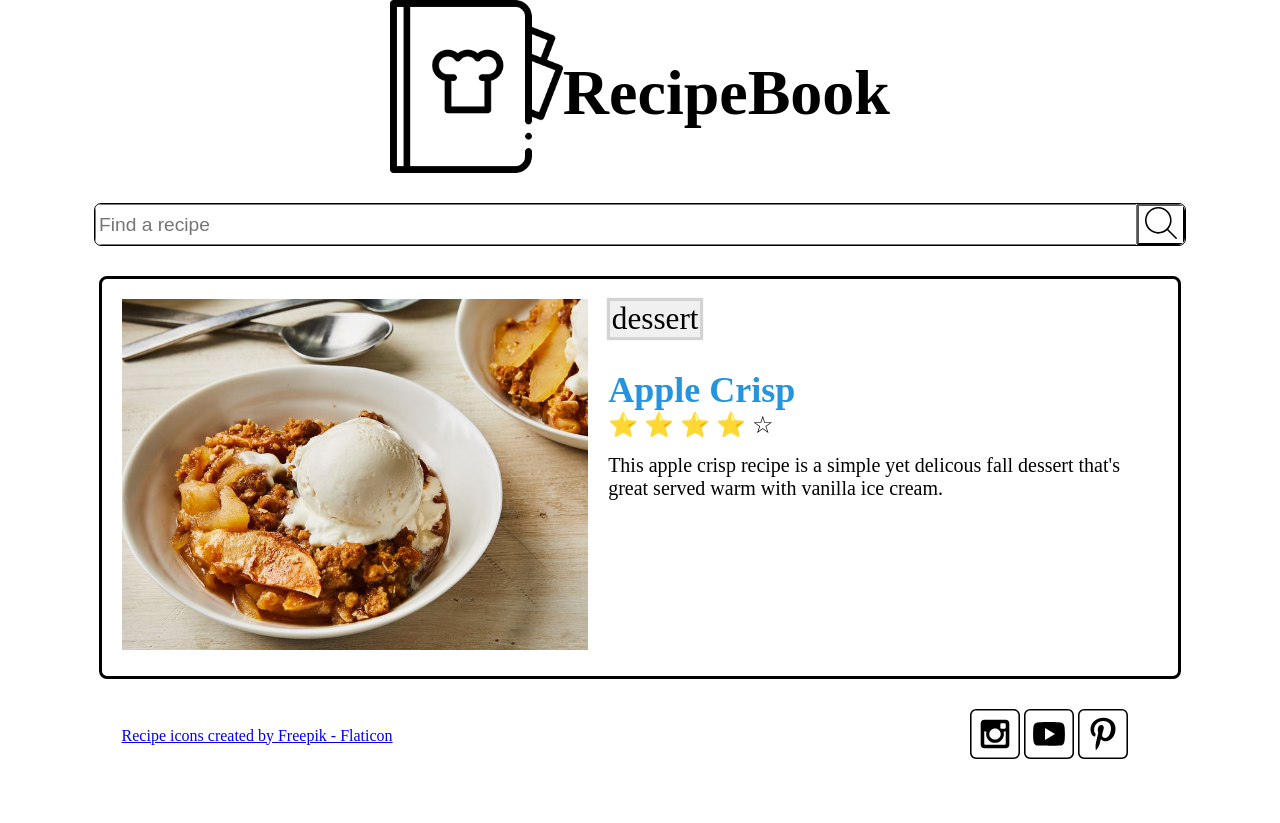
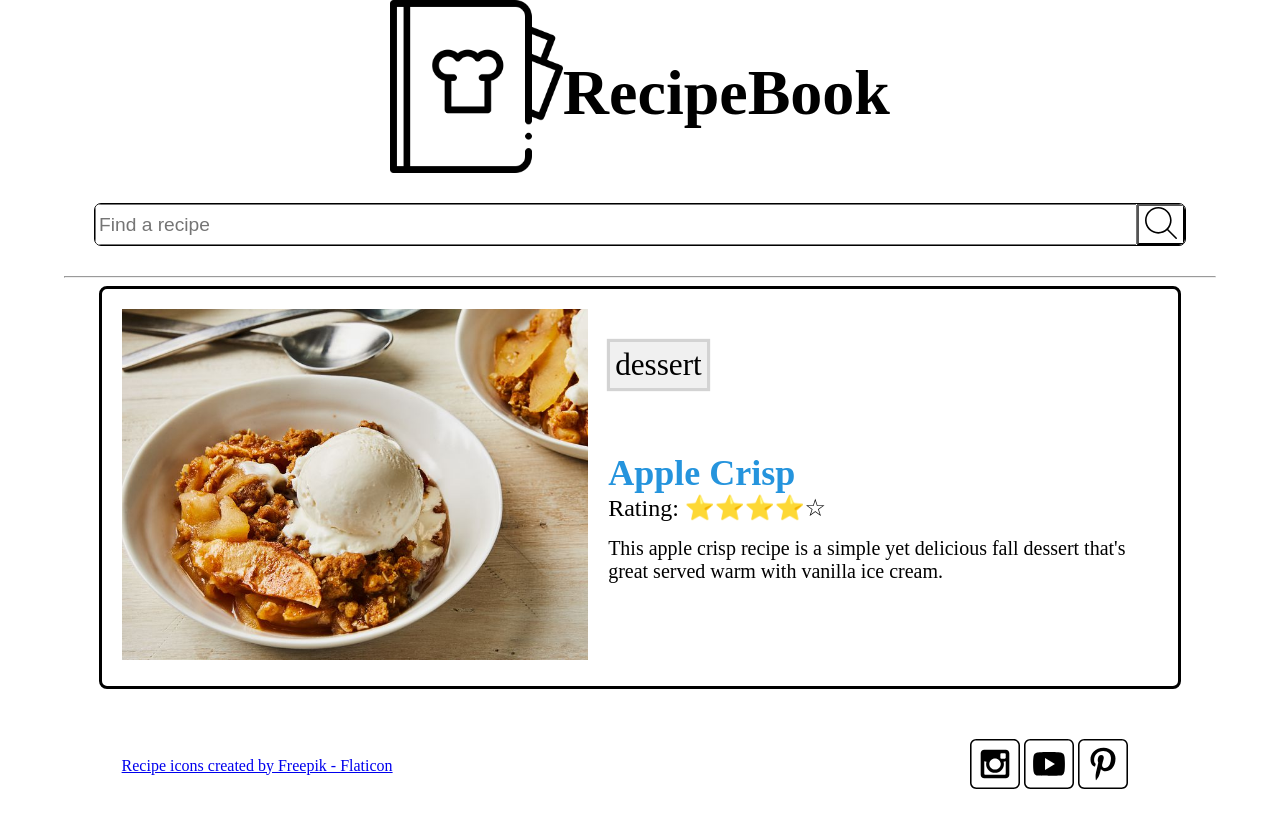
Before and after one commit to hunterrowley67/wdd131, a plain HTML site: page recipes/index.html in a window 1280 px wide. Before the commit the page ends 800 px from the top, so only its background shows below. Drawn offline with Linux system fonts and the light colour scheme.

Commit message:
filter prove assignment

```diff
--- a/recipes/index.html
+++ b/recipes/index.html
@@ -35,31 +35,16 @@
             <h1>RecipeBook</h1>
         </div>
         <div id="search-bar">
-            <form action="/search-page" method="get" id="search-bar-form">
-                <input type="search" id="search-input" name="search-input" placeholder="Find a recipe">
-                <button id="search-bar-button">
-                    <img src="images/search.svg" alt="A maginfying glass button used to search for recipes.">
-                </button>
-            </form>
+            <input type="search" id="search-input" name="search-input" placeholder="Find a recipe">
+            <button id="search-bar-button">
+                <img src="images/search.svg" alt="A maginfying glass button used to search for recipes.">
+            </button>
         </div>
+        <hr>
     </header>
     <main>
-        <section class="recipe-card">
-            <div class="recipe-details">
-                <h2 class="recipe-name">Apple Crisp</h2>
-                <p class="recipe-tag">dessert</p>
-                <span class="rating" role="img" aria-label="Rating: 4 out of 5 stars">
-                    <span aria-hidden="true" class="icon-star">⭐</span>
-                    <span aria-hidden="true" class="icon-star">⭐</span>
-                    <span aria-hidden="true" class="icon-star">⭐</span>
-                    <span aria-hidden="true" class="icon-star">⭐</span>
-                    <span aria-hidden="true" class="icon-star-empty">☆</span>
-                </span>
-                <p class="recipe-description">This apple crisp recipe is a simple yet delicous fall dessert that's great served warm with vanilla ice cream.</p>
-            </div>
-            <div class="recipe-image">
-                <img src="images/apple-crisp.jpg" alt="A golden brown apple crisp in a bowl with a scoop of white vanilla ice cream on top">
-            </div>
+        <section id="recipes">
+
         </section>
     </main>
     <footer>
--- a/recipes/recipes.css
+++ b/recipes/recipes.css
@@ -25,17 +25,12 @@ h1 {
     border: 1px solid black;
     border-radius: 7px;
     box-sizing: border-box;
-}
-
-#search-bar-form {
     display: flex;
     justify-content: center;
     overflow: hidden;
-    border-radius: 7px;
-
 }
 
-#search-bar-form input {
+#search-bar input {
     width: 100%;
     font-size: 1.2em;
 }
@@ -59,6 +54,7 @@ h1 {
     width: 90%;
     margin: 0 auto;
     font-size: 1.5em;
+    margin-bottom: 20px;
 }
 
 .recipe-details {
@@ -70,11 +66,16 @@ h1 {
     margin: 0;
 }
 
+.tags {
+    display: flex;
+    order: -1;
+}
+
 .recipe-tag {
-    order: -1;
     background-color: #f0f0f0;
     font-size: 1.3em;
-    width: 90px;
+    width: min-content;
+    padding: 5px;
     text-align: center;
     border: lightgray solid 2px;
     box-shadow: 0 0 1px 1px lightgray;
--- a/recipes/recipes.js
+++ b/recipes/recipes.js
@@ -0,0 +1,367 @@
+
+const recipes = [
+	{
+		author: 'Provo High Culinary Students',
+		url: '',
+		isBasedOn: '',
+		cookTime: '30 Min',
+		datePublished: '2016-10-16',
+		tags: ['Waffles', 'Sweet Potato', 'Side'],
+		description: 'Savory waffles made with Sweet potato with a hint of Ginger',
+		image: './images/sweet-potato-waffle-md.jpg',
+		recipeIngredient: [
+			'2 separated eggs',
+			'1/4 C Oil',
+			'1/4 tsp salt',
+			'1/4 tsp Cayenne pepper',
+			'3/4 C milk',
+			'1 Tbsp Brown Sugar',
+			'2 tsp Shredded Ginger',
+			'3/4 C Mashed Sweet Potatoes',
+			'1 Tbsp Minced Shallots',
+			'1 Tbsp Baking Powder',
+			'1 Tbsp Chives',
+			'1/4 C Cornmeal',
+			'1 C Flour'
+		],
+		name: 'Sweet Potato Waffles',
+		prepTime: '30 Min',
+		recipeInstructions: [
+			'Add the egg yolks, oil, salt, cayenne, sugar, ginger, shallots, sweet potatoes (steam and mash before), and milk and mix well.',
+			'Next add the cornmeal, chives, and flour and baking powder',
+			'Whip the egg whites until stiff and fold in',
+			'Cook until golden brown in a waffle iron. Serve with butter and Wilted Greens or Honey.'
+		],
+		recipeYield: '6 waffles',
+		rating: 4
+	},
+	{
+		author: 'Shane Thompson',
+		url: '',
+		isBasedOn: '',
+		cookTime: '20 min',
+		datePublished: '',
+		tags: ['Chicken', 'Entree'],
+		description:
+			'Delicious quick and easy creamy rice dish. The mustard, mushrooms, and lemon all blend together wonderfully',
+		image: './images/escalopes-de-poulet-a-la-creme.webp',
+		recipeIngredient: [
+			'2 Chicken Tenders, Cubed',
+			'4 Mushrooms, Sliced',
+			'1/2 C Whipping Cream',
+			'1-2 Tbsp Stone Ground Mustard',
+			'1 tsp Lemon Juice',
+			'Salt and Pepper to taste',
+			'1 C Rice, uncooked',
+			'4-5 oz Fresh Green Beans'
+		],
+		name: 'Escalope de Poulet a la Creme with steamed green beans (Chicken with Cream)',
+		prepTime: '10 min',
+		recipeInstructions: [
+			'Add 1 1/2 cups of water to a pan and bring to a boil.  Add the rice and reduce heat to low and simmer for 10-15 minutes or until all the moisture is gone.',
+			'Cube chicken then cook over medium high heat in a fry pan, add the mushrooms about halfway through. (10 minutes). ',
+			'Pour in cream, mustard and salt and pepper.  Stir.  On medium heat, simmer until it thickens (5 minutes)',
+			'While preparing sauce: wash the beans, then trim the ends and snap (or cut) into 2in lengths.  In a sauce pan with a colander add about 1 cup water and steam the beans (10-15 minutes)',
+			'Serve sauce over rice, with the Green beans on the side.'
+		],
+		recipeYield: '3 servings',
+		rating: 4.5
+	},
+	{
+		author: 'Shane Thompson',
+		url: '',
+		isBasedOn: '',
+		cookTime: '30 min',
+		datePublished: '2018-09-19',
+		tags: ['Potatoes', 'side'],
+		description:
+			'Easy and delicious oven roasted potatoes that go great with almost anything.',
+		image: './images/roasted-potatoes.webp',
+		recipeIngredient: [
+			'3-4 Medium Potatoes',
+			'1 Tbsp Olive oil',
+			'2 tsp Italian Seasoning',
+			'1/2 tsp Salt',
+			'1/2 tsp Ground Black Pepper',
+			'1-2 tsp Hot Sauce (optional)'
+		],
+		name: 'Oven Roasted potato slices',
+		prepTime: '10 min',
+		recipeInstructions: [
+			'Preheat oven to 400 deg F',
+			'Wash and thinly slice the potatoes (I usually slice the potato in half lengthwise, then thinly slice the halves, again lengthwise)',
+			'Mix together the oil, salt, pepper, Italian seasoning, and hot sauce.',
+			'Toss the potatoes in the spice mixture to evenly coat then spead over a baking sheet',
+			'Bake for 30 min or until the desired level of crispyness is achieved.'
+		],
+		recipeYield: '',
+		rating: 4
+	},
+	{
+		author: 'Shane Thompson',
+		url: '',
+		isBasedOn: '',
+		cookTime: '20 min',
+		datePublished: '2018-09-19',
+		tags: ['Southwest', 'entree'],
+		description:
+			'Black beans and tomatoes served over a bed of rice. Top with cheese and scoop up with tortilla chips for maximum enjoyment.',
+		image: './images/black-beans-and-rice.jpg',
+		recipeIngredient: [
+			'1 Medium Onion, diced',
+			'2 Cloves Garlic, minced',
+			'1 Tbsp Olive oil',
+			'1 Can Black Beans (15oz)',
+			'1 Can Diced Tomatoes (15oz)',
+			'1/8 tsp Cayenne Pepper (optional)',
+			'2 C Brown Rice (uncooked)',
+			'Grated Cheese',
+			'Tortilla Chips'
+		],
+		name: 'Black Beans and Rice',
+		prepTime: '10 min',
+		recipeInstructions: [
+			'Add 4 cups water to a saucepan and bring to a boil. Add Rice, stir, cover, and reduce heat to low. Cook until moisture is gone. (20-30 minutes)',
+			'In another saucepan heat the oil and add the diced onion and garlic. Cook until tender.',
+			'Stir in the drained Black beans, Undrained tomatoes, and Cayenne.',
+			'Bring to a boil, then reduce heat and simmer uncovered for 15 min.',
+			'Serve over rice, topped with grated cheese and Tortilla chips.'
+		],
+		recipeYield: '4 servings',
+		rating: 3
+	},
+	{
+		author: 'Shane Thompson',
+		url: '',
+		isBasedOn: '',
+		cookTime: '30 min',
+		datePublished: '2018-09-19',
+		tags: ['chicken', 'entree', 'Indian'],
+		description:
+			'Quick and easy Chicken curry recipe made with easy to find ingredients.',
+		image: './images/chicken-curry.webp',
+		recipeIngredient: [
+			'4 Slices Bacon',
+			'1 clove Garlic',
+			'2 Tbsp Flour',
+			'1 C water',
+			'1 C Milk',
+			'3 Tbsp Tomato Paste',
+			'1/2 C Apple Sauce',
+			'3-4 tsp Curry Powder',
+			'2 tsp Chicken Bouillion',
+			'3/4 C Sour Cream',
+			'1-2 C Chicken, cubed',
+			'2 C Rice, uncooked'
+		],
+		name: 'Chicken Curry',
+		prepTime: '10 min',
+		recipeInstructions: [
+			'Add 3 cups water to a saucepan and bring to a boil. Add Rice, stir, cover, and reduce heat to low. Cook until moisture is gone. (15-20 minutes)',
+			'Cook bacon until crisp, drain reserving 1 Tbsp of bacon drippings, crumble bacon and set aside.',
+			'Cook Chicken and Cube.',
+			'Blend flour into bacon drippings then stir in the milk until the flour is well mixed. Stir in water, applesauce, tomato paste, curry, and bullion, and garlic.',
+			'Bring to a boil, then reduce heat and simmer until rice is done.',
+			'Before serving add crumbled bacon, chicken and stir in sour cream. Serve over rice.',
+			'Can add condiments if desired: fried potatoes, raisins, toasted coconut, chutney, diced peppers, almonds, cashews.'
+		],
+		recipeYield: '5 servings',
+		rating: 5
+	},
+	{
+		author: 'Shane Thompson',
+		url: '',
+		isBasedOn: '',
+		cookTime: '11 min',
+		datePublished: '2018-09-19',
+		tags: ['dessert'],
+		description: 'Delicious soft chocolate chip cookies with coconut.',
+		image: './images/chocolate-chip-cookies.jpg',
+		recipeIngredient: [
+			'1 Lb butter, softened',
+			'1 C white sugar',
+			'3 Eggs',
+			'1 1/2 C Brown sugar',
+			'1 tsp Baking soda',
+			'1 tsp Vanilla extract',
+			'1/4 tsp Salt',
+			'5 C Flour (We like mixing 2 cups whole wheat with 3 cups white)',
+			'2 C Chocolate Chips',
+			'1 C Shredded Coconut'
+		],
+		name: 'Chocolate Chip Cookies',
+		prepTime: '15 min',
+		recipeInstructions: [
+			'Preheat oven to 350F.',
+			'Cream butter, white sugar, and eggs together.',
+			'Add brown sugar, salt, baking soda, and vanilla. Mix well.',
+			'Add flour, chocolate chips, and coconut. Mix well.',
+			'Place on baking sheet in rows of 1-1.5 inch balls of dough.',
+			'Bake for 11-12 minutes.'
+		],
+		recipeYield: '8 dozen',
+		rating: 5
+	},
+	{
+		author: 'Ester Kocht',
+		url: 'https://www.esterkocht.com/german-gooseberry-cake-with-vanilla-cream-and-crumble/',
+		isBasedOn: '',
+		cookTime: '45min',
+		datePublished: '2023-10-10',
+		tags: ['dessert', 'German'],
+		description:
+			"This gooseberry cake with crumble is easy to follow, a bit tart and not too sweet. Made up of a cake base, filled with fresh gooseberries and vanilla cream and finished off with crumble that's flavored with vanilla. A must have recipe for gooseberry lovers!!",
+		image: './images/german-gooseberry-cake.jpg',
+		recipeIngredient: [
+			'For the Cake Base:',
+			'180 g (1 ½ cups/ 6.3 oz) plain flour',
+			'2 medium eggs',
+			'100 g (3 ½ oz) butter soft',
+			'2 teaspoons vanilla sugar',
+			'60 g (about 1/3 cup/ 2.1 oz) sugar',
+			'2 ½ teaspoons baking powder',
+			'For the Vanilla Cream:',
+			'250 ml (1 cup/ 8 ½ fl. oz) milk',
+			'40 (⅓ cup/ 1.4 oz) corn flour cornstarch',
+			'2 tablespoons sugar',
+			'1 tablespoon vanilla sugar',
+			'200 g (7.1 oz) sour cream',
+			'For the struesel (crumble):',
+			'250 g (2 cups + 1 tablespoon/ 8.8 oz) plain flour (all purpose flour)',
+			'2 tablespoons vanilla sugar',
+			'175 g (about ¾ cup/ 6.2 oz) butter soft',
+			'100 g (½ cup/ 3 ½ oz) sugar',
+			'You will also need:',
+			'550 g (1.2 lbs) gooseberries washed and stems and brown appendage removed OR',
+			'550 g (1.2 lbs) raspberries'
+		],
+		name: 'Gooseberry cake with vanilla cream and crumble',
+		prepTime: '30 min',
+		recipeInstructions: [
+			'Combine the flour, butter, sugar and eggs in a bowl and beat with a whisk until you have a smooth dough. Transfer the batter to a 26 cm(10 inch) spring-form (or cake tin with removable base) lined with a parchment paper at the bottom and greased on the side. Smooth with a spoon or spatula and set aside.',
+			"In the same bowl that you've used to make the cake base combine sugar, butter and flour. Using your hands mix all the ingredients together until small crumbles start to form. Set aside as well. Then preheat the oven to 180 ° C (356 °F), with both top and bottom heat.",
+			'Now in a small pot combine milk, sugar and cornstarch (corn flour). Keep stirring constantly until it starts to bubble and has thickened. Remove from the heat and let cool for 2 to 3 minutes. In the meantime scatter gooseberries over the base. Add sour cream to the cream that you previously made and whisk. Spread the vanilla cream on top of the gooseberries and sprinkle the crumble evenly over the top and bake for 45 minutes or until the crumbles are lightly golden brown. Remove from the oven and let cool for few minutes. Serve it with whipped cream and enjoy!'
+		],
+		recipeYield: '12 servings',
+		rating: 5
+	},
+	{
+		author: 'AllRecipes',
+		url: 'https://www.allrecipes.com/recipe/12409/apple-crisp-ii/',
+		isBasedOn: '',
+		cookTime: '45min',
+		datePublished: '2023-10-10',
+		tags: ['dessert'],
+		description:
+			"This apple crisp recipe is a simple yet delicious fall dessert that's great served warm with vanilla ice cream.",
+		image: './images/apple-crisp.jpg',
+		recipeIngredient: [
+			'10 C apples, cored and sliced',
+			'1 C white sugar',
+			'1 Tbsp white flour',
+			'1 tsp ground cinnamon',
+			'3 Tbsp water',
+			'1 C rolled oats',
+			'1 C Flour',
+			'1 C Brown sugar',
+			'1/4 tsp baking powder',
+			'1/4 tsp baking soda',
+			'1/2 C butter, melted'
+		],
+		name: 'Apple Crisp',
+		prepTime: '30 min',
+		recipeInstructions: [
+			'Preheat the oven to 350 degrees F (175 degrees C).',
+			'Place sliced apples in a 9x13-inch baking dish. Mix white sugar, 1 tablespoon flour, and cinnamon together; sprinkle over apples. Pour water evenly over apples.',
+			'Combine oats, 1 cup flour, brown sugar, baking powder, and baking soda in a large bowl. Add melted butter and mix with a fork until crumbly; sprinkle evenly over apple mixture.',
+			'Bake in the preheated oven until top is golden brown and apples are bubbling around the edges, about 45 minutes.'
+		],
+		recipeYield: '12 servings',
+		rating: 4
+	}
+]
+
+
+let recipeContainer = document.querySelector("#recipes");
+let button = document.querySelector("#search-bar-button");
+let randomNum = Math.floor(Math.random() * recipes.length);
+
+button.addEventListener('click', search);
+
+
+function search() {
+    let recipeQuery = document.querySelector('#search-input').value;
+
+    let filterRecipes = recipes.filter(function(recipe){
+        return (
+            recipe.name.toLowerCase().includes(recipeQuery.toLowerCase()) ||
+            recipe.description.toLowerCase().includes(recipeQuery.toLowerCase()) ||
+            recipe.tags.find(tag => tag.toLowerCase().includes(recipeQuery.toLowerCase()))
+        );
+    })
+
+    let sortedRecipes = filterRecipes.sort(compareRecipes);
+
+    function compareRecipes(a,b) {
+        if (a.rating < b.rating) {
+            return -1;
+        } else if (a.rating > b.rating) {
+            return 1;
+        }
+        return 0
+    }
+
+    recipeContainer.innerHTML = "";
+    sortedRecipes.forEach(function(recipe){
+        renderRecipe(recipe);
+    })
+}
+
+
+function tagTemplate(tags) {
+    return tags.map((tag)=> `<p class="recipe-tag">${tag}</p>`).join('');
+}
+
+function ratingTemplate(rating){
+    let html = `<span
+	class="rating"
+	role="img"
+	aria-label="Rating: ${rating} out of 5"
+    >  Rating: `
+    for (let i = 1; i <= 5; i++) {
+      if (i <= rating) {
+        html += `<span aria-hidden="true" class="icon-star">⭐</span>`
+      } else {
+        html += `<span aria-hidden="true" class="icon-star-empty">☆</span>`
+      }
+    }
+    html += `</span>`
+    return html
+}
+
+function recipesTemplate(recipe){
+    return `<div class="recipe-card">
+            <div class="recipe-details">
+                <h2 class="recipe-name">${recipe.name}</h2>
+                <div class="tags">
+                    ${tagTemplate(recipe.tags)}
+                </div>
+                ${ratingTemplate(recipe.rating)}
+                <p class="recipe-description">${recipe.description}</p>
+            </div>
+            <div class="recipe-image">
+                <img src="${recipe.image}" alt="A image depicting the recipe's description">
+            </div>
+        </div>`
+}
+
+function renderRecipe(recipe) {
+    let html = recipesTemplate(recipe);
+    recipeContainer.innerHTML += html;
+}
+
+function init() {
+    renderRecipe(recipes[randomNum])
+}
+
+init();
```
